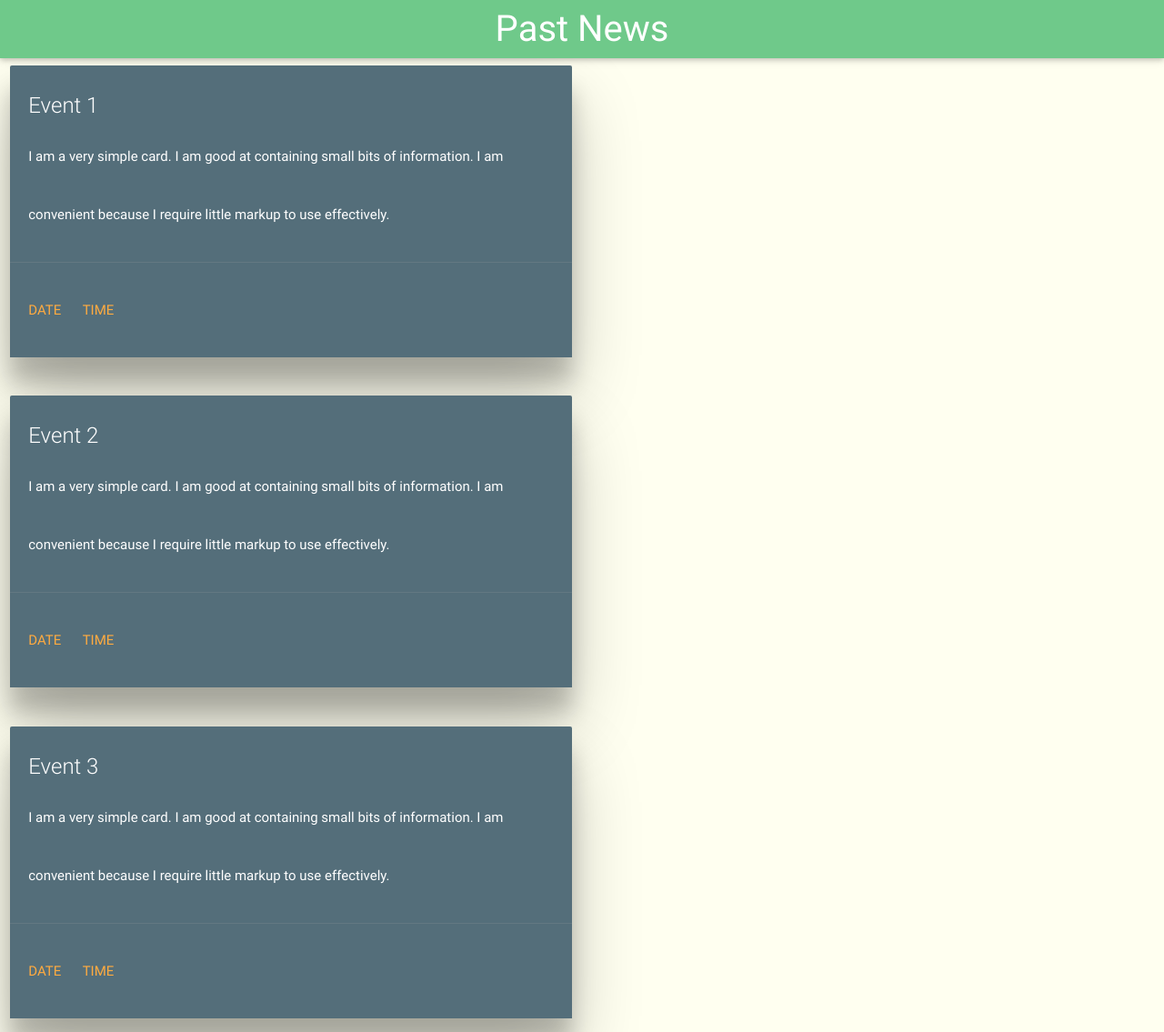
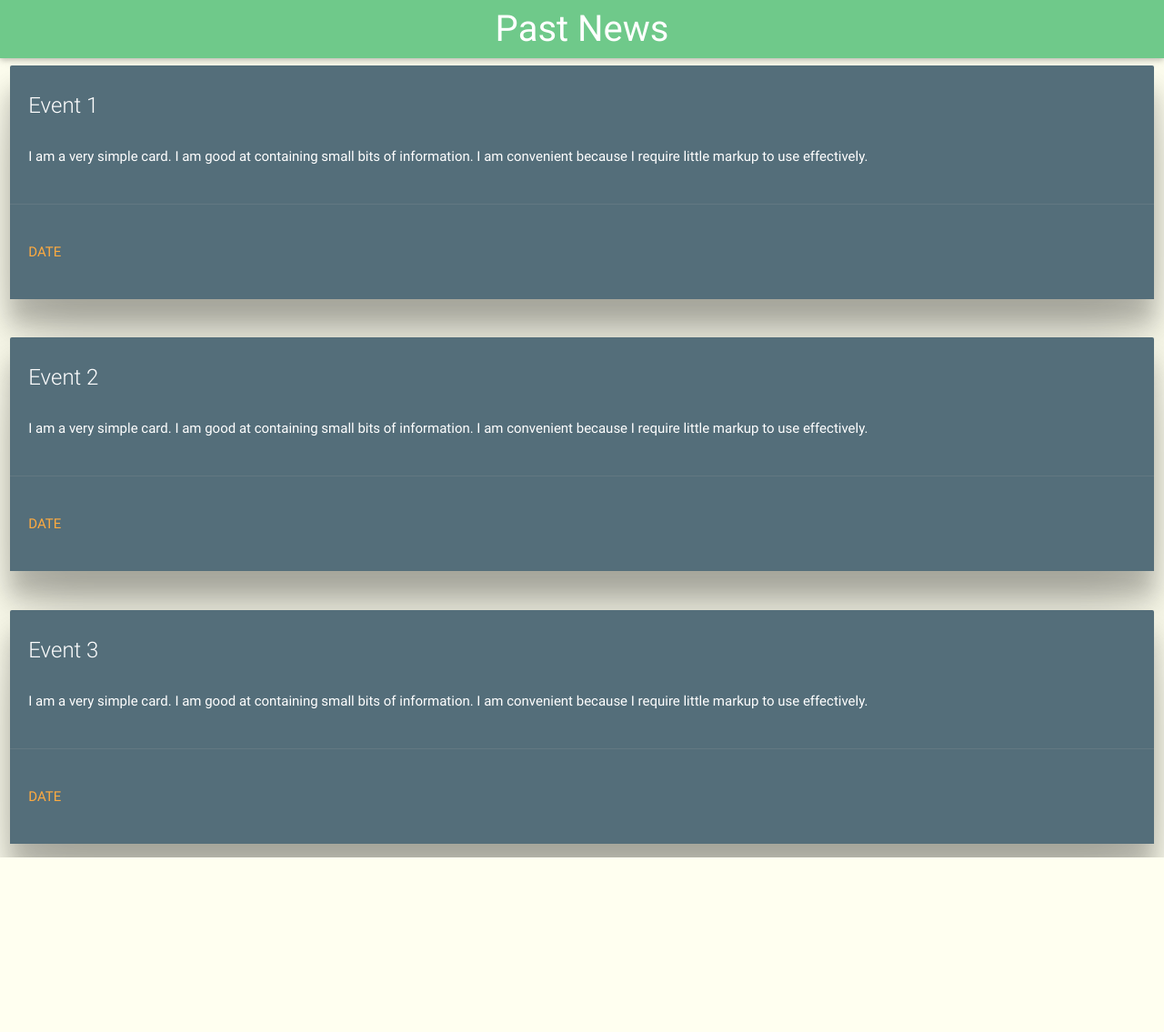
Before and after one commit to sai3010/eventweb, a plain HTML site: page past.html in a window 1280 px wide. Shown: the whole page at 91% size. After the commit the page ends 943 px from the top, so only its background shows below. Drawn offline with Linux system fonts and the light colour scheme.

Commit message:
small changes

```diff
--- a/past.html
+++ b/past.html
@@ -11,7 +11,7 @@
       <a href="#" id="text" class="brand-logo center">Past News</a>
     </div>
 	 <div class="row">
-        <div class="col s12 m6">
+        <div class="col s12 m12">
           <div class="card hoverable blue-grey darken-1 z-depth-5 " id="card">
             <div class="card-content white-text ">
               <span class="card-title">Event 1</span>
@@ -20,14 +20,14 @@
             </div>
             <div class="card-action">
               <a href="#">date</a>
-              <a href="#">time</a>
+
             </div>
           </div>
         </div>
 		 </div>
 
 		 <div class="row">
-        <div class="col s12 m6">
+        <div class="col s12 m12">
           <div class="card hoverable blue-grey darken-1 z-depth-5 " id="card">
             <div class="card-content white-text ">
               <span class="card-title">Event 2</span>
@@ -36,14 +36,14 @@
             </div>
             <div class="card-action">
               <a href="#">date</a>
-              <a href="#">time</a>
+
             </div>
           </div>
         </div>
 		 </div>
 
 		 <div class="row">
-        <div class="col s12 m6">
+        <div class="col s12 m12">
           <div class="card hoverable blue-grey darken-1 z-depth-5 " id="card">
             <div class="card-content white-text ">
               <span class="card-title">Event 3</span>
@@ -52,7 +52,7 @@
             </div>
             <div class="card-action">
               <a href="#">date</a>
-              <a href="#">time</a>
+
             </div>
           </div>
         </div>
```
Also changed, not shown: up.html (+1 -1 lines).
